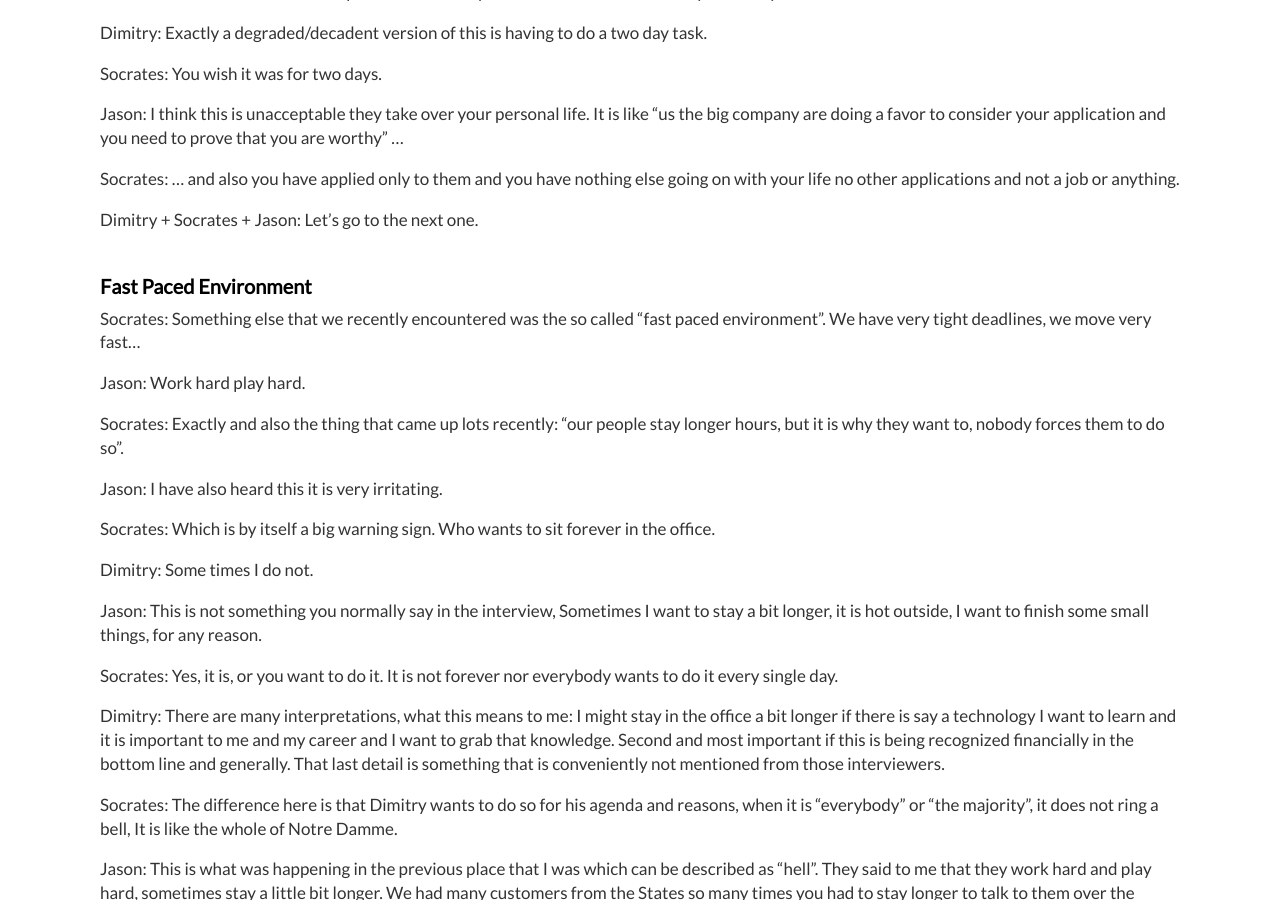
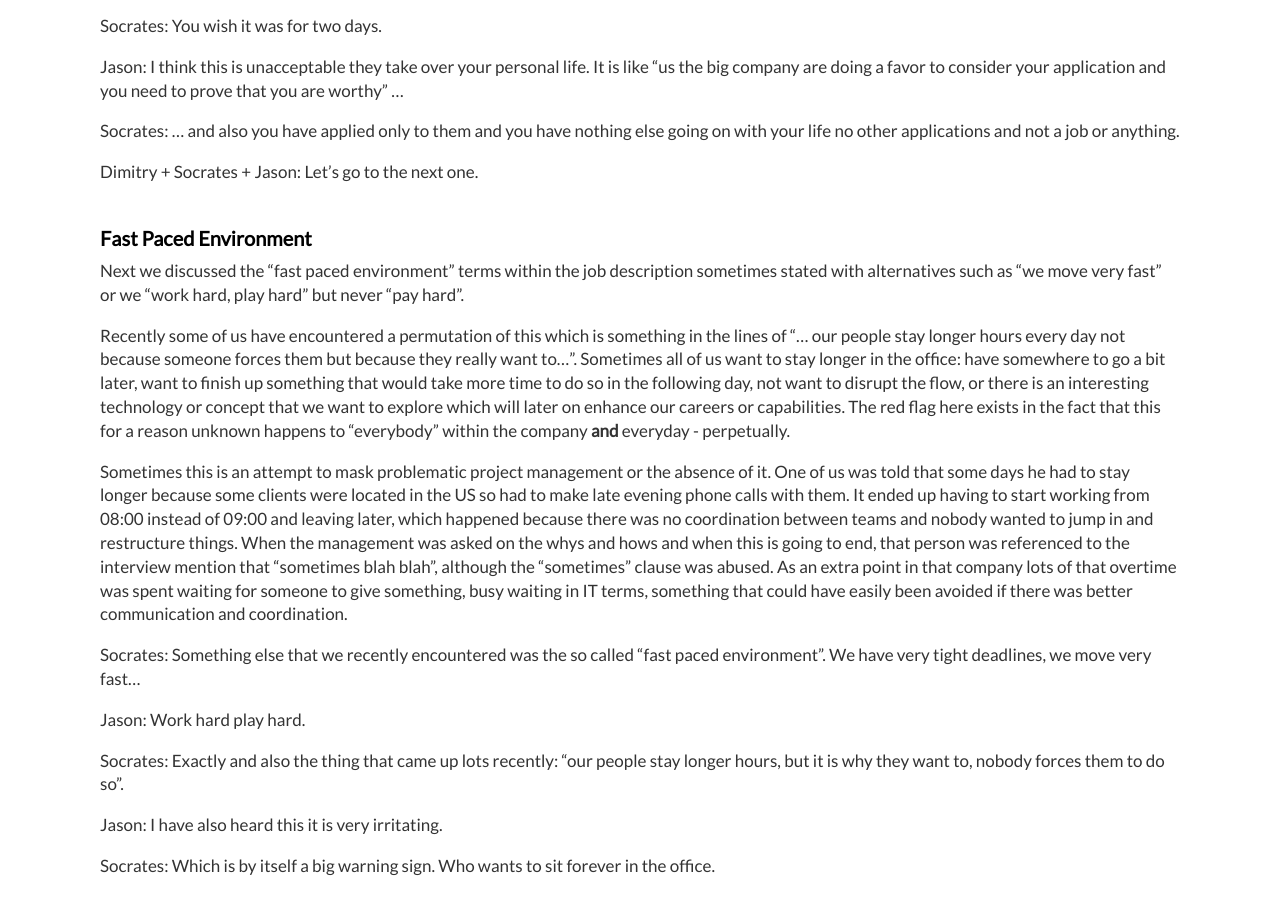
Before and after one commit to dimitrismistriotis/dimitrismistriotis.github.io, a Jekyll site: the page built from _posts/2018-05-24-red_flags_in_interviews.md, in a window 1280 px wide and 900 px high, scrolled down 1828 px. Built offline with Jekyll 4.4.1, drawn with Linux system fonts in a browser that asks for light colours; some of the changed text lies outside the part shown.

Commit message:
Rewrote people and fast paced environment.

```diff
--- a/_posts/2018-05-24-red_flags_in_interviews.md
+++ b/_posts/2018-05-24-red_flags_in_interviews.md
@@ -27,11 +27,12 @@
 
 ## Introduction
 
-Recently two members of the crew, Socrates and Dimitry had gone out to look for
-positions, while the other member Jason had been in the same situation some
-months before. Reading  the job descriptions and taking the corresponding phone
-calls (initial or later stage) we saw some patterns emerging which at some
-point started documenting for the podcast.
+Recently two members of the crew had gone out to look for positions, while the
+other member had been in the same situation very recently. Reading  the job
+descriptions and taking the corresponding phone calls (initial or later stage)
+we saw some patterns emerging which at some point started documenting for
+broadcasting them in a podcast episode, which got released at the end of May
+2018.
 
 Before we start it is important to note that there is no perfect job, that a
 red flag for one person might be a green flag for another and that also what
@@ -43,15 +44,12 @@
 
 With the above in mind lets start.
 
-
 ## People
 
+One of us is a Software Engineer, one does Digital Marketing, last but not
+least works in design, UI/UX.
 
-- Socrates: Works in design, UI/UX.
-- Jason: Digital Marketing.
-- Dimitry (me): IT, Software Engineer.
-
-## Lots of work up front
+## Lots of Work Up Front
 
 
 Socrates: The first read flag I have encountered were those cases where the
@@ -134,6 +132,32 @@
 
 ## Fast Paced Environment
 
+Next we discussed the "fast paced environment" terms within the job description
+sometimes stated with alternatives such as "we move very fast" or we "work
+hard, play hard" but never "pay hard".
+
+Recently some of us have encountered a permutation of this which is something
+in the lines of "... our people stay longer hours every day not because someone
+forces them but because they really want to...". Sometimes all of us want to
+stay longer in the office: have somewhere to go a bit later, want to finish up
+something that would take more time to do so in the following day, not want to
+disrupt the flow, or there is an interesting technology or concept that we want
+to explore which will later on enhance our careers or capabilities. The red
+flag here exists in the fact that this for a reason unknown happens to
+"everybody" within the company **and** everyday - perpetually.
+
+Sometimes this is an attempt to mask problematic project management or the
+absence of it. One of us was told that some days he had to stay longer because
+some clients were located in the US so had to make late evening phone calls
+with them. It ended up having to start working from 08:00 instead of 09:00 and
+leaving later, which happened because there was no coordination between teams
+and nobody wanted to jump in and restructure things. When the management was
+asked on the whys and hows and when this is going to end, that person was
+referenced to the interview mention that "sometimes blah blah", although the
+"sometimes" clause was abused. As an extra point in that company lots of that
+overtime was spent waiting for someone to give something, busy waiting in IT
+terms, something that could have easily been avoided if there was better
+communication and coordination.
 
 Socrates: Something else that we recently encountered was the so called
 "fast paced environment". We have very tight deadlines, we move very fast...
```
